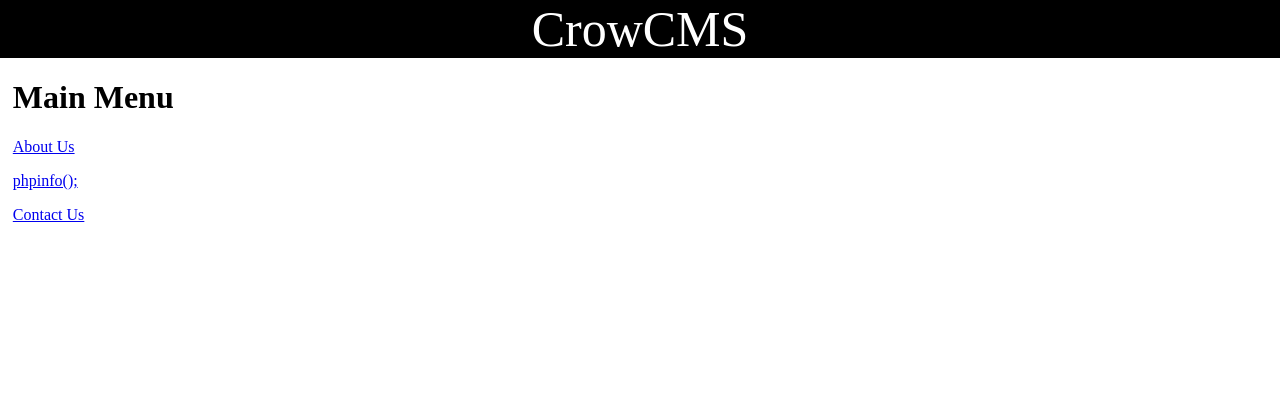
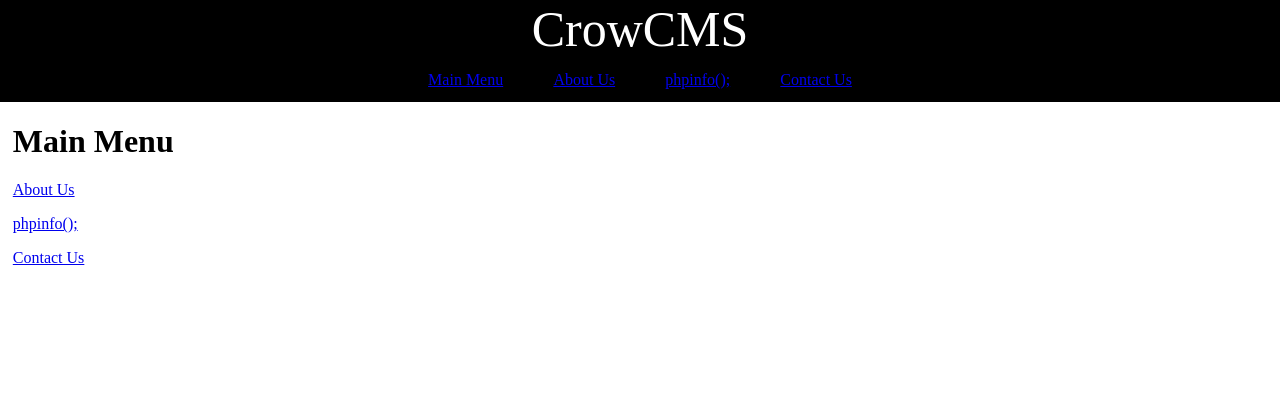
Before and after one commit to TheWanderingCrow/CSIS410-Liberty, a PHP site: page /index.php?p=foundations in a window 1280 px wide. Shown: the top 420 px of the page. Run offline with PHP 8.4, Linux system fonts and the light colour scheme.

Commit message:
Navbar function added do design class

```diff
--- a/src/Design.php
+++ b/src/Design.php
@@ -31,6 +31,23 @@ class Design {
         echo $header;
     }
 
+    public static function navbar(array $args) {
+        $locs = [];
+        foreach ($args as $name => $loc) {
+            $tmp = '<li class="navbar-button"><a href="'.$loc.'" class="navbar-link">'.$name.'</a></li>';
+            array_push($locs, $tmp);
+        }
+        $locs = implode("", $locs);
+        $navbar = <<<HEREDOC
+        <div class="navbar">
+            <ul>
+                {$locs}
+            </ul>
+        </div>
+        HEREDOC;
+        echo $navbar;
+    }
+
     public static function footer($filePath) {
         date_default_timezone_set("EST");
         $dateLastModified = date('M d', filemtime($filePath));
--- a/src/pages/foundations.php
+++ b/src/pages/foundations.php
@@ -6,6 +6,12 @@ Design::prelude();
 
 <body>
     <?php Design::header(); ?>
+    <?php Design::navbar([
+        "Main Menu" => "/index.php?p=foundations",
+        "About Us" => "/index.php?p=foundations/about",
+        "phpinfo();" => "/index.php?p=foundations/info",
+        "Contact Us" => "/index.php?p=foundations/contact"
+    ]); ?>
     <div class="body-text">
         <h1>Main Menu</h1>
         <p><a href="/index.php?p=foundations/about">About Us</a></p>
--- a/src/pages/foundations/about.php
+++ b/src/pages/foundations/about.php
@@ -5,6 +5,12 @@ Design::prelude();
 ?>
 <body>
     <?php Design::header(); ?>
+    <?php Design::navbar([
+        "Main Menu" => "/index.php?p=foundations",
+        "About Us" => "/index.php?p=foundations/about",
+        "phpinfo();" => "/index.php?p=foundations/info",
+        "Contact Us" => "/index.php?p=foundations/contact"
+    ]); ?>
     <div style="padding:1%;">
         <h1>Who are we</h1>
         <p>
--- a/src/pages/foundations/contact.php
+++ b/src/pages/foundations/contact.php
@@ -5,6 +5,12 @@ Design::prelude();
 ?>
 <body>
     <?php Design::header(); ?>
+    <?php Design::navbar([
+        "Main Menu" => "/index.php?p=foundations",
+        "About Us" => "/index.php?p=foundations/about",
+        "phpinfo();" => "/index.php?p=foundations/info",
+        "Contact Us" => "/index.php?p=foundations/contact"
+    ]); ?>
     <div style="padding:1%;">
         <h1>Contact Us</h1>
         <p>
--- a/web/css/design.css
+++ b/web/css/design.css
@@ -1,4 +1,10 @@
 body {
+    margin: 0;
+    padding: 0;
+}
+
+ul {
+    list-style-type: none;
     margin: 0;
     padding: 0;
 }
@@ -59,3 +65,31 @@ body {
 .body-text {
     margin-left: 1%;
 }
+
+.navbar {
+    color: white;
+    background-color: black;
+    position: relative;
+    text-align: center;
+    overflow: hidden;
+    padding: 1%;
+}
+
+.navbar-button {
+    color: white;
+    background-color: black;
+    display: block;
+    text-align: center;
+    display: inline;
+    padding: 2%;
+}
+
+.navbar-button:hover {
+    background-color: gray;
+    color: white;
+}
+
+.navbar-link:visited {
+    background-color: black;
+    color: white;
+}
```
Also changed, not shown: src/pages/foundations/info.php (+15 -1 lines).
